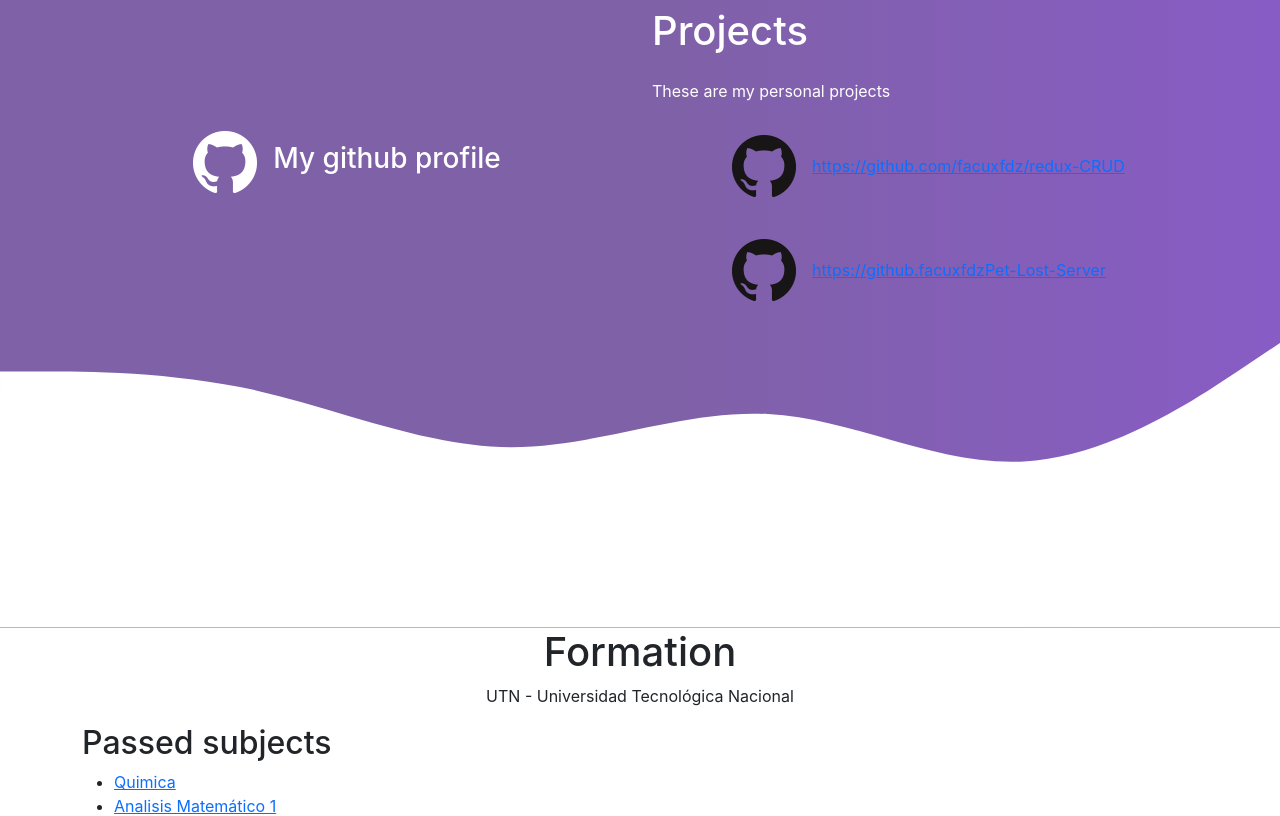
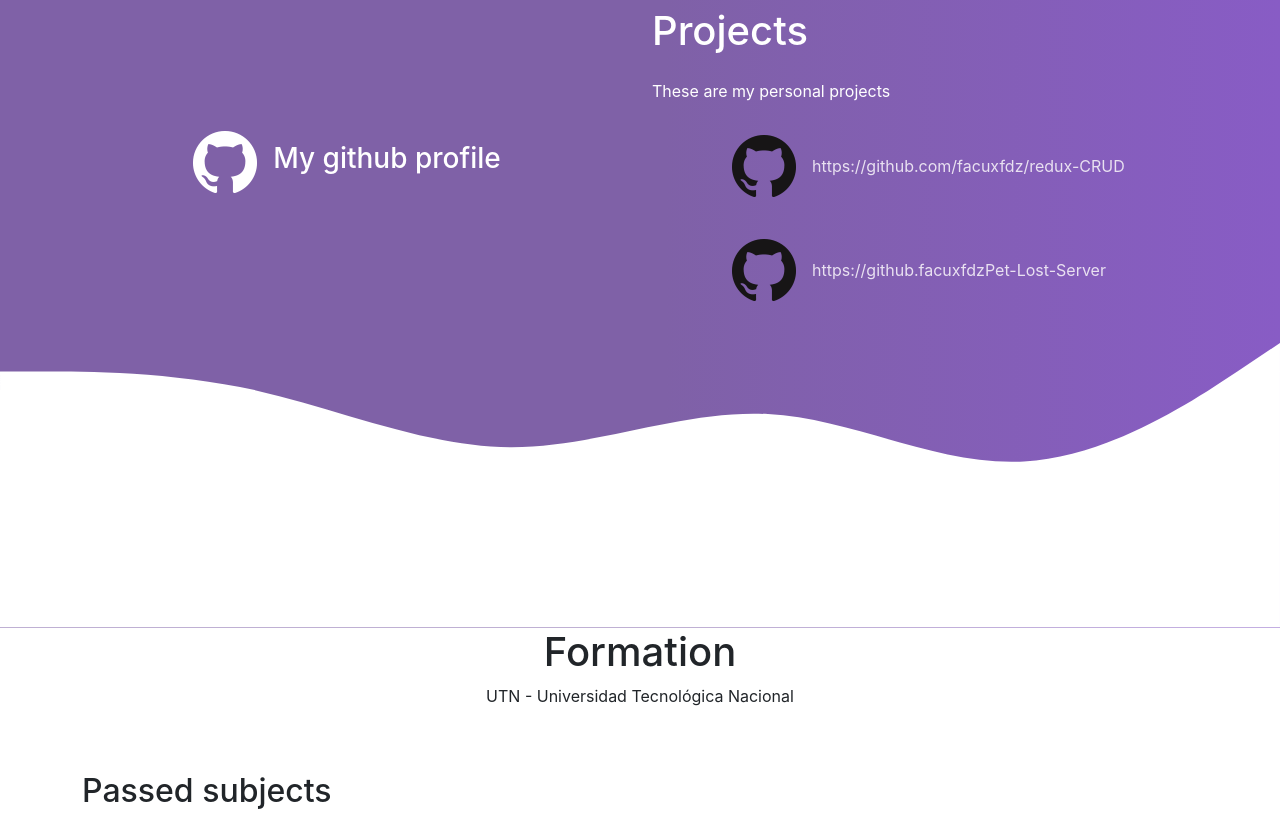
Before and after one commit to facuxfdz/Portfolio, a React (Create React App) app: page /home in a window 1280 px wide. Shown: the part 1340-2156 px from the top of the page. Built offline with nearby package versions, Linux system fonts and the light colour scheme.

Commit message:
Formation passed subjects and its data has been styled

```diff
--- a/src/components/Formation.js
+++ b/src/components/Formation.js
@@ -18,7 +18,7 @@ const Formation = ({formationData}) => {
         <section className={`${formationData.className}`}>
             <div className="container">
                 <div className="row">
-                    <div className="col-md-12 text-center">
+                    <div className="col-md-12 text-center mb-5">
                         <h1>{formationData.title}</h1>
                         <p>
                             {formationData.universityData.name}
--- a/src/components/PassedSubject.js
+++ b/src/components/PassedSubject.js
@@ -1,9 +1,22 @@
-import React from 'react'
+import React, { useEffect, useState } from 'react'
 
 const PassedSubject = ({passedSubject,handlePassedSubjectsClick}) => {
+
+    const [passedOrNotClassName, handleClassName] = useState('');
+
+    useEffect(() => {
+        if(passedSubject.promoted || passedSubject.finalExam){
+            handleClassName('link-success');
+        }else{
+            handleClassName('link-secondary');
+        }
+
+    }, []);
+
+
     return (
-        <li>
-            <a href="#!" onClick={() => handlePassedSubjectsClick(passedSubject)}>
+        <li className="passed-subjects">
+            <a href="#!" className={`${passedOrNotClassName}`} onClick={() => handlePassedSubjectsClick(passedSubject)}>
                 {passedSubject.name}
             </a>
 
--- a/src/components/PassedSubjectData.js
+++ b/src/components/PassedSubjectData.js
@@ -1,8 +1,24 @@
-import React from 'react'
+import React, { Fragment } from 'react'
 
 const PassedSubjectData = ({selectedSubject}) => {
     return (
-        <p> {selectedSubject.name} </p>
+        <Fragment>
+            <h3 className="text-center">{selectedSubject.name}</h3>
+            <h4 className="text-center">{selectedSubject.passedYear}</h4>
+            <h3 className="text-center my-3">Grade: {selectedSubject.grade}</h3>
+            {selectedSubject.promoted || selectedSubject.finalExam
+                ? (
+                    <div class="alert alert-success text-center" role="alert">
+                        This subject is promoted!
+                    </div>
+              )
+                : (
+                    <div class="alert alert-secondary text-center" role="alert">
+                        This subject is not promoted yet
+                    </div>
+                )
+            }
+        </Fragment>
     );
 }
 
--- a/src/components/Projects.js
+++ b/src/components/Projects.js
@@ -27,7 +27,7 @@ const Projects = ({projectsData}) => {
                                 {projects.map(project => {
                                     return (
                                         <li key={project.index} className="my-4">
-                                            <a href="#" className="">
+                                            <a href="#!" className="link-success-violet-background">
                                                 <img className="mx-3 my-2" src="GitHub-Mark-64px.png" />
                                                 {project.url}
                                             </a>
--- a/src/index.css
+++ b/src/index.css
@@ -96,9 +96,37 @@ code {
 
 .projects ul li {
   padding-left: 2rem;
-  background-repeat: no-repeat;
-  background-size: 1.2rem;
   line-height: 1.5rem;
   margin-bottom: 1rem;
 
 }
+
+.formation ul li {
+  list-style-image: url(wrench.svg);
+}
+
+.formation ul li a {
+  text-decoration: none;
+}
+
+.link-success {
+  color:rgb(136, 92, 197);
+}
+
+.link-success:hover {
+  color:rgb(101, 74, 141);
+}
+
+.link-success:focus {
+  color:rgb(77, 61, 100);
+}
+
+.link-success-violet-background {
+  text-decoration: none;
+  color:rgb(233, 225, 241)
+}
+
+
+.link-success-violet-background:hover {
+  color:rgb(220, 184, 255)
+}
```
Also changed, not shown: src/wrench.svg (added).
